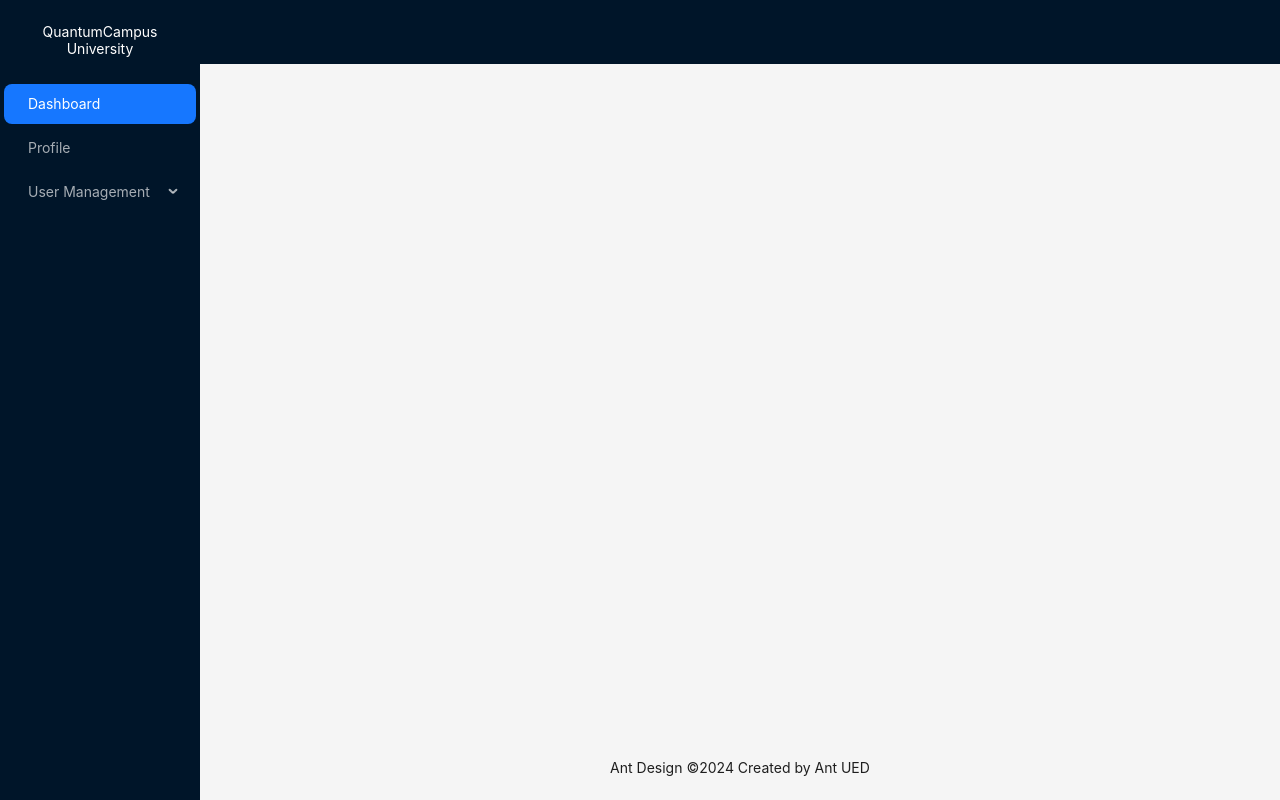
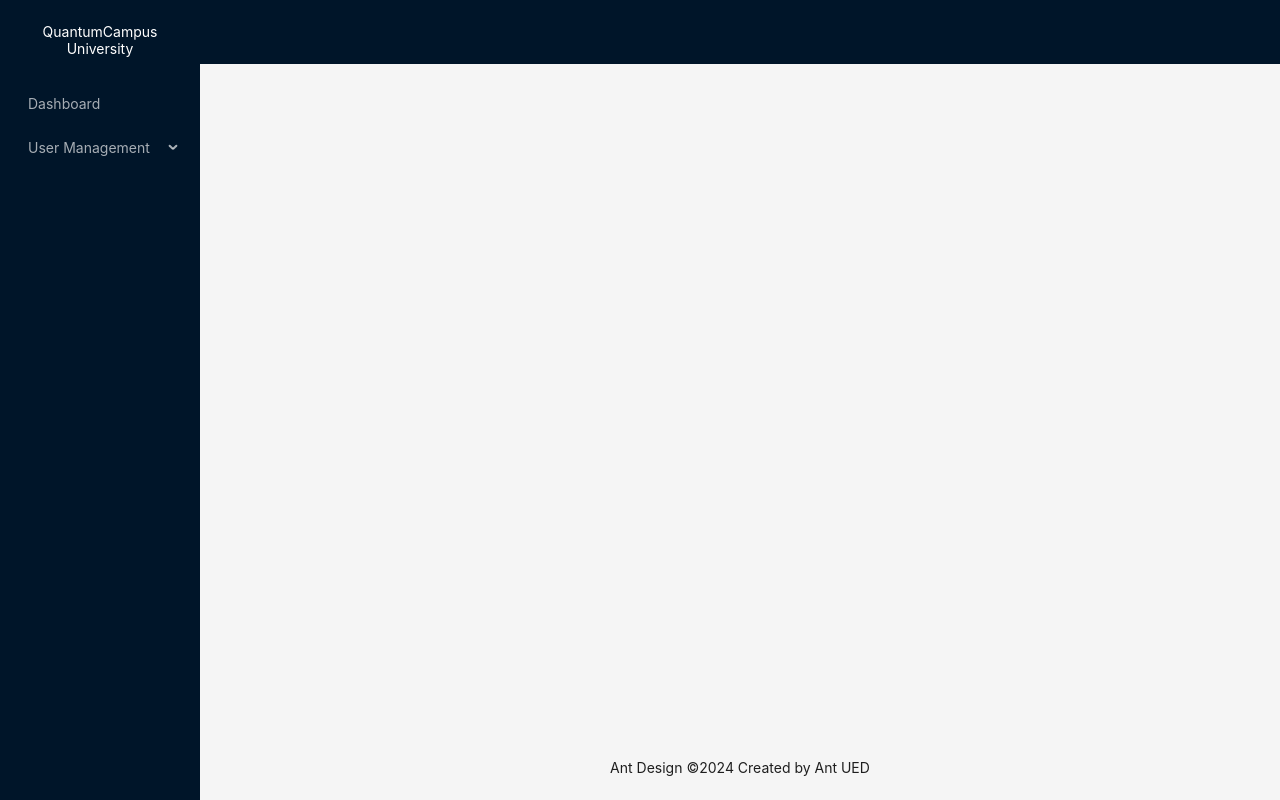
Before and after one commit to oliullah05/QuantumCampus-University-Management, a React (Vite) app: page / in a window 1280 px wide. Built offline with nearby package versions, Linux system fonts and the light colour scheme.

Commit message:
A Centralised Array For Routes And Sidebar Items.

```diff
--- a/src/components/layouts/MainLayout.tsx
+++ b/src/components/layouts/MainLayout.tsx
@@ -1,33 +1,31 @@
 import { Layout, Menu, MenuProps } from "antd";
-import { Outlet } from "react-router-dom";
+import { NavLink, Outlet } from "react-router-dom";
 const { Header, Content, Footer, Sider } = Layout;
 
 
 const items:MenuProps['items'] = [
   {
-    key: "1",
-    label: "Dashboard"
+    key: "Dashboard",
+    label: <NavLink to={`./dashboard`}>Dashboard</NavLink>
   },
+
   {
-    key: "2",
-    label: "Profile"
-  },
-  {
-    key: "3",
+    key: "User Management",
     label: "User Management",
     children:[
       {
-        key:"11",
-        label:"dropdown 1"
+        key:"Create Admin",
+        label:<NavLink to={"/admin/create-admin"}>Create Admin</NavLink>
       },
       {
-        key:"12",
-        label:"dropdown 2"
+        key:"Create Student",
+        label:<NavLink to={"/admin/create-student"}>Create Student</NavLink>
       },
       {
-        key:"13",
-        label:"dropdown 3"
-      }
+        key:"Create Faculty",
+        label:<NavLink to={"/admin/create-faculty"}>Create Faculty</NavLink>
+      },
+
     ]
   }
 ]
--- a/src/routes/Routes.tsx
+++ b/src/routes/Routes.tsx
@@ -1,50 +1,28 @@
 import { createBrowserRouter } from "react-router-dom";
 import App from "../App";
-import About from "../pages/About";
-import Contact from "../pages/Contact";
 import LogIn from "../pages/LogIn";
 import Register from "../pages/Register";
-import AdminDashboard from "./admin/AdminDashboard";
-import CreateStudent from "./admin/CreateStudent";
+import { adminPaths } from "./admin.routes";
 
 const router = createBrowserRouter([
     {
         path:"/",
-        element:<App></App>,
-        children:[
-
-
-            {
-                path:"contact",
-                element:<Contact></Contact>
-            },
-
-            {
-                path:"about",
-                element:<About></About>
-            },
-        ]
+        element:<App></App>
     },
     {
         path:"/admin",
         element:<App></App>,
-        children:[
-
-
-            {
-                index:true,
-                element:<AdminDashboard></AdminDashboard>
-            },
-            {
-                path:"dashboard",
-                element:<AdminDashboard></AdminDashboard>
-            },
-
-            {
-                path:"create-student",
-                element:<CreateStudent></CreateStudent>
-            },
-        ]
+        children:adminPaths
+    },
+    {
+        path:"/faculty",
+        element:<App></App>,
+        children:adminPaths
+    },
+    {
+        path:"/student",
+        element:<App></App>,
+        children:adminPaths
     },
     {
         path:"login",
--- /dev/null
+++ b/src/routes/admin.routes.tsx
@@ -0,0 +1,68 @@
+import AdminDashboard from "./admin/AdminDashboard";
+import CreateAdmin from "./admin/CreateAdmin";
+import CreateFaculty from "./admin/CreateFaculty";
+import CreateStudent from "./admin/CreateStudent";
+
+
+
+const adminPath2 = [
+    {
+        name:"dashboard",
+        path:"/admin/dashboard",
+        element:<AdminDashboard></AdminDashboard>
+    },
+    {
+        name:"User Management",
+        children:[
+            {
+                name:"Create Admin",
+                path:"/admin/create-admin",
+                element:<CreateAdmin></CreateAdmin>
+            },
+            {
+                name:"Create Student",
+                path:"/admin/create-student",
+                element:<CreateStudent></CreateStudent>
+            },
+            {
+                name:"Create Faculty",
+                path:"/admin/create-faculty",
+                element:<CreateFaculty></CreateFaculty>
+            },
+        ]
+    }
+]
+
+
+
+
+
+
+
+
+export const adminPaths = [
+
+    {
+        index:true,
+        element:<AdminDashboard></AdminDashboard>
+    },
+    {
+        path:"dashboard",
+        element:<AdminDashboard></AdminDashboard>
+    },
+
+    {
+        path:"create-student",
+        element:<CreateStudent></CreateStudent>
+    },
+
+    {
+        path:"create-admin",
+        element:<CreateAdmin/>
+    },
+
+    {
+        path:"create-faculty",
+        element:<CreateFaculty/>
+    },
+]
--- /dev/null
+++ b/src/routes/admin/CreateAdmin.tsx
@@ -0,0 +1,10 @@
+
+const CreateAdmin = () => {
+    return (
+        <div>
+            create admin
+        </div>
+    );
+};
+
+export default CreateAdmin;
--- /dev/null
+++ b/src/routes/admin/CreateFaculty.tsx
@@ -0,0 +1,11 @@
+
+
+const CreateFaculty = () => {
+    return (
+        <div>
+            This is create faculty
+        </div>
+    );
+};
+
+export default CreateFaculty;
```
